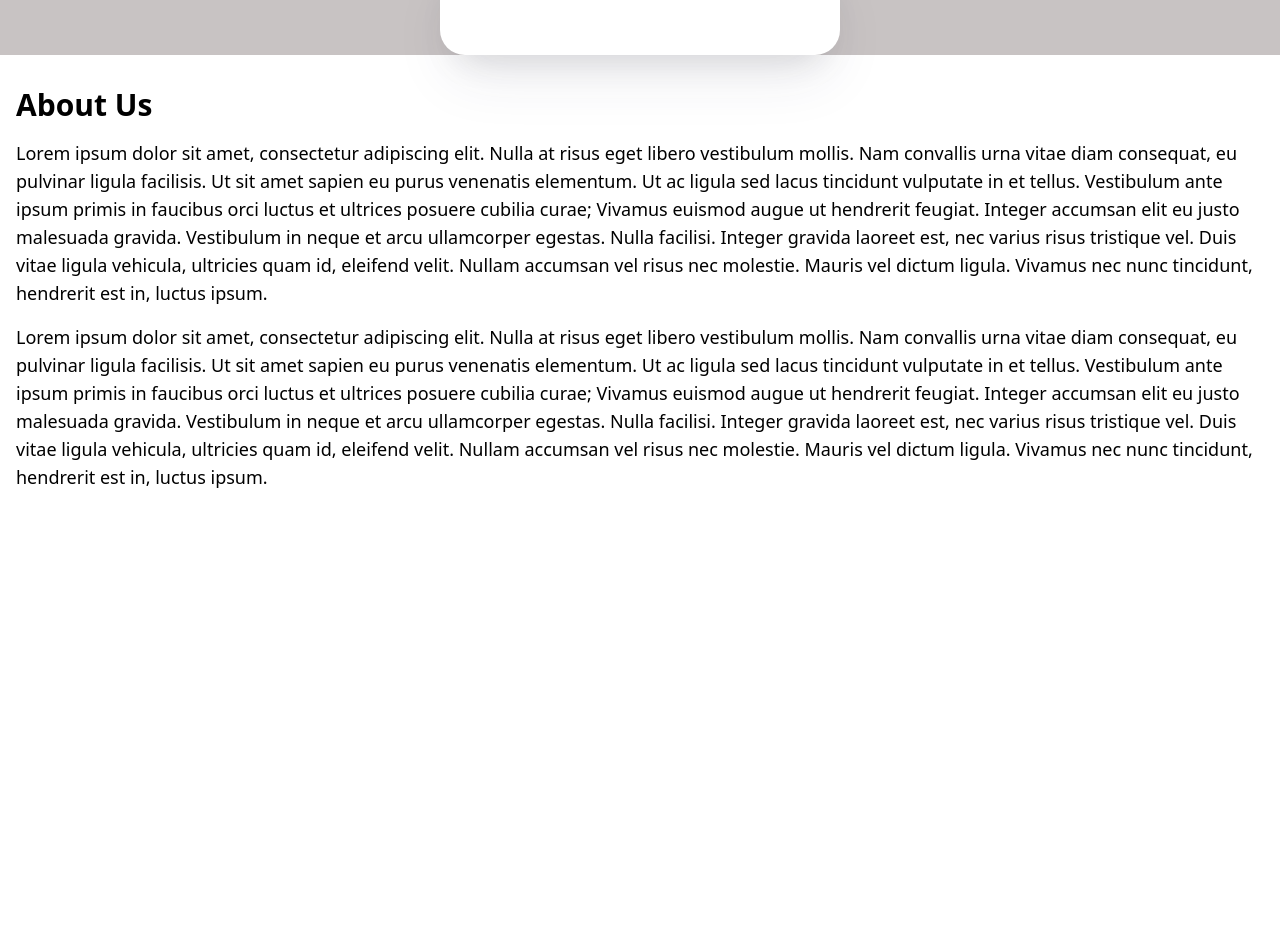
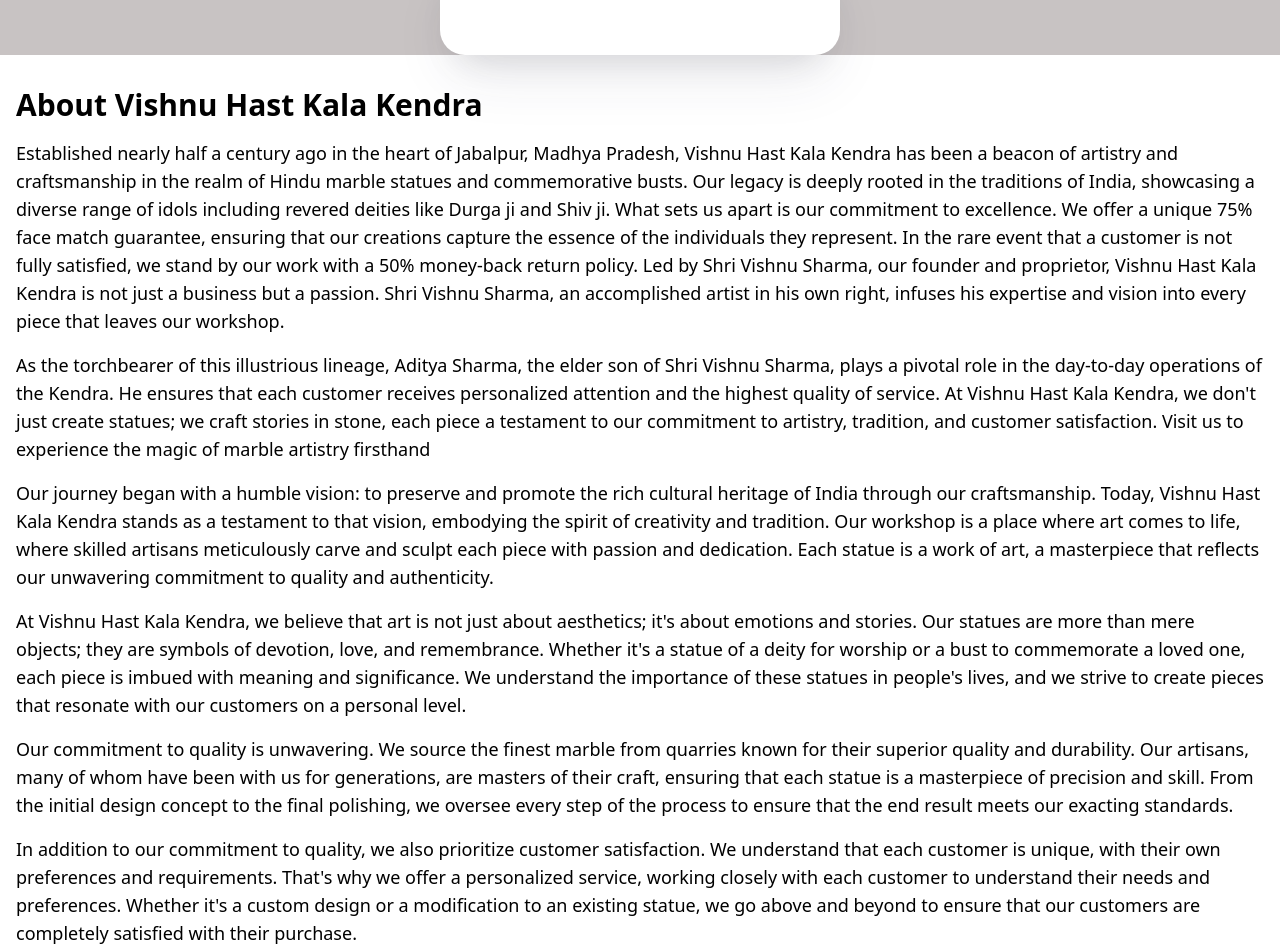
Before and after one commit to giteadi/Marble-Shop-Website, a React (Create React App) app in the folder client/: page /about in a window 1280 px wide. Shown: the part 340-1292 px from the top of the page. Before the commit the page ends 879 px from the top, so only its background shows below. Built offline with nearby package versions, Linux system fonts and the light colour scheme.

Commit message:
About component updated

```diff
--- a/client/src/pages/About.js
+++ b/client/src/pages/About.js
@@ -3,9 +3,25 @@ import React from 'react';
 export default function About() {
     return (
         <div className="container px-4 py-8 mx-auto">
-            <h1 className="mb-4 text-3xl font-bold">About Us</h1>
-            <p className="mb-4 text-lg">Lorem ipsum dolor sit amet, consectetur adipiscing elit. Nulla at risus eget libero vestibulum mollis. Nam convallis urna vitae diam consequat, eu pulvinar ligula facilisis. Ut sit amet sapien eu purus venenatis elementum. Ut ac ligula sed lacus tincidunt vulputate in et tellus. Vestibulum ante ipsum primis in faucibus orci luctus et ultrices posuere cubilia curae; Vivamus euismod augue ut hendrerit feugiat. Integer accumsan elit eu justo malesuada gravida. Vestibulum in neque et arcu ullamcorper egestas. Nulla facilisi. Integer gravida laoreet est, nec varius risus tristique vel. Duis vitae ligula vehicula, ultricies quam id, eleifend velit. Nullam accumsan vel risus nec molestie. Mauris vel dictum ligula. Vivamus nec nunc tincidunt, hendrerit est in, luctus ipsum.</p>
-            <p className="mb-4 text-lg">Lorem ipsum dolor sit amet, consectetur adipiscing elit. Nulla at risus eget libero vestibulum mollis. Nam convallis urna vitae diam consequat, eu pulvinar ligula facilisis. Ut sit amet sapien eu purus venenatis elementum. Ut ac ligula sed lacus tincidunt vulputate in et tellus. Vestibulum ante ipsum primis in faucibus orci luctus et ultrices posuere cubilia curae; Vivamus euismod augue ut hendrerit feugiat. Integer accumsan elit eu justo malesuada gravida. Vestibulum in neque et arcu ullamcorper egestas. Nulla facilisi. Integer gravida laoreet est, nec varius risus tristique vel. Duis vitae ligula vehicula, ultricies quam id, eleifend velit. Nullam accumsan vel risus nec molestie. Mauris vel dictum ligula. Vivamus nec nunc tincidunt, hendrerit est in, luctus ipsum.</p>
+            <h1 className="mb-4 text-3xl font-bold">About Vishnu Hast Kala Kendra</h1>
+            <p className="mb-4 text-lg">
+
+Established nearly half a century ago in the heart of Jabalpur, Madhya Pradesh, Vishnu Hast Kala Kendra has been a beacon of artistry and craftsmanship in the realm of Hindu marble statues and commemorative busts. Our legacy is deeply rooted in the traditions of India, showcasing a diverse range of idols including revered deities like Durga ji and Shiv ji.
+
+What sets us apart is our commitment to excellence. We offer a unique 75% face match guarantee, ensuring that our creations capture the essence of the individuals they represent. In the rare event that a customer is not fully satisfied, we stand by our work with a 50% money-back return policy.
+
+Led by Shri Vishnu Sharma, our founder and proprietor, Vishnu Hast Kala Kendra is not just a business but a passion. Shri Vishnu Sharma, an accomplished artist in his own right, infuses his expertise and vision into every piece that leaves our workshop.</p>
+            <p className="mb-4 text-lg">As the torchbearer of this illustrious lineage, Aditya Sharma, the elder son of Shri Vishnu Sharma, plays a pivotal role in the day-to-day operations of the Kendra. He ensures that each customer receives personalized attention and the highest quality of service.
+
+At Vishnu Hast Kala Kendra, we don't just create statues; we craft stories in stone, each piece a testament to our commitment to artistry, tradition, and customer satisfaction. Visit us to experience the magic of marble artistry firsthand</p>
+
+  <p className='mb-4 text-lg'>Our journey began with a humble vision: to preserve and promote the rich cultural heritage of India through our craftsmanship. Today, Vishnu Hast Kala Kendra stands as a testament to that vision, embodying the spirit of creativity and tradition. Our workshop is a place where art comes to life, where skilled artisans meticulously carve and sculpt each piece with passion and dedication. Each statue is a work of art, a masterpiece that reflects our unwavering commitment to quality and authenticity.</p>
+   <p className='mb-4 text-lg'>At Vishnu Hast Kala Kendra, we believe that art is not just about aesthetics; it's about emotions and stories. Our statues are more than mere objects; they are symbols of devotion, love, and remembrance. Whether it's a statue of a deity for worship or a bust to commemorate a loved one, each piece is imbued with meaning and significance. We understand the importance of these statues in people's lives, and we strive to create pieces that resonate with our customers on a personal level.</p>
+   <p className='mb-4 text-lg'>Our commitment to quality is unwavering. We source the finest marble from quarries known for their superior quality and durability. Our artisans, many of whom have been with us for generations, are masters of their craft, ensuring that each statue is a masterpiece of precision and skill. From the initial design concept to the final polishing, we oversee every step of the process to ensure that the end result meets our exacting standards.</p>
+   <p className='mb-4 text-lg'>
+   In addition to our commitment to quality, we also prioritize customer satisfaction. We understand that each customer is unique, with their own preferences and requirements. That's why we offer a personalized service, working closely with each customer to understand their needs and preferences. Whether it's a custom design or a modification to an existing statue, we go above and beyond to ensure that our customers are completely satisfied with their purchase.
+   </p>
+   <p className='mb-4 text-lg'>At Vishnu Hast Kala Kendra, we are not just selling statues; we are creating memories. Each statue is a testament to our commitment to preserving and promoting the rich cultural heritage of India. We invite you to visit us and experience the magic of marble artistry firsthand. Whether you're looking for a statue for worship, a bust for commemoration, or simply want to experience the beauty of our craftsmanship, we look forward to welcoming you to our workshop.</p>
         </div>
     )
 }
```
